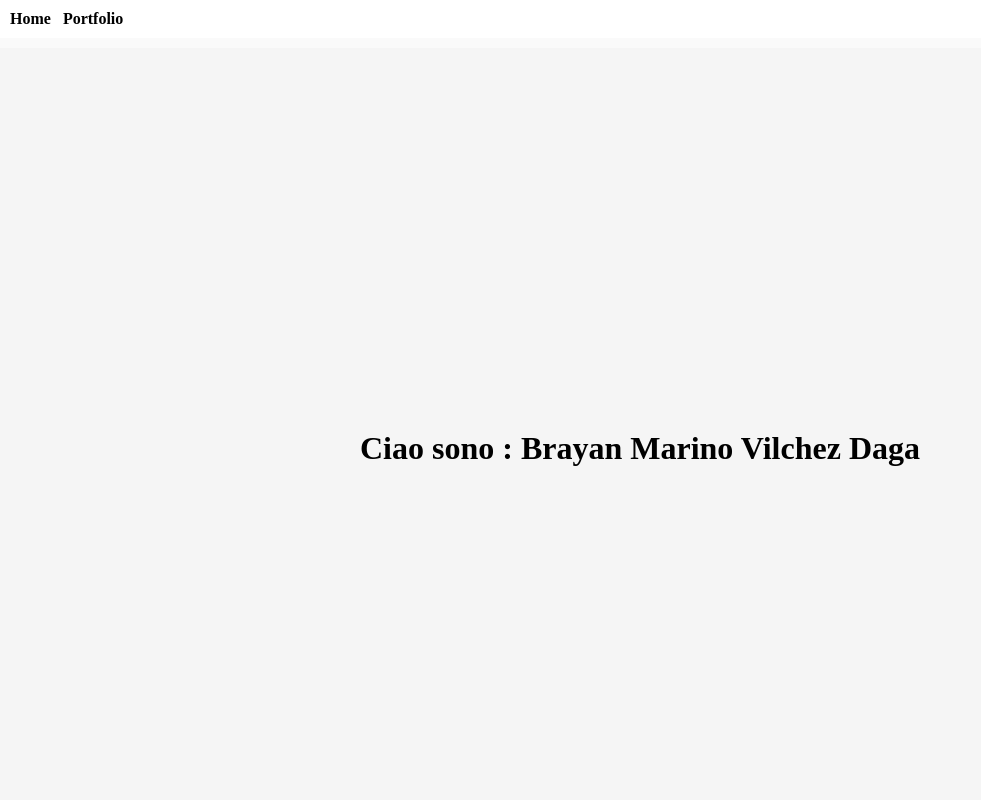
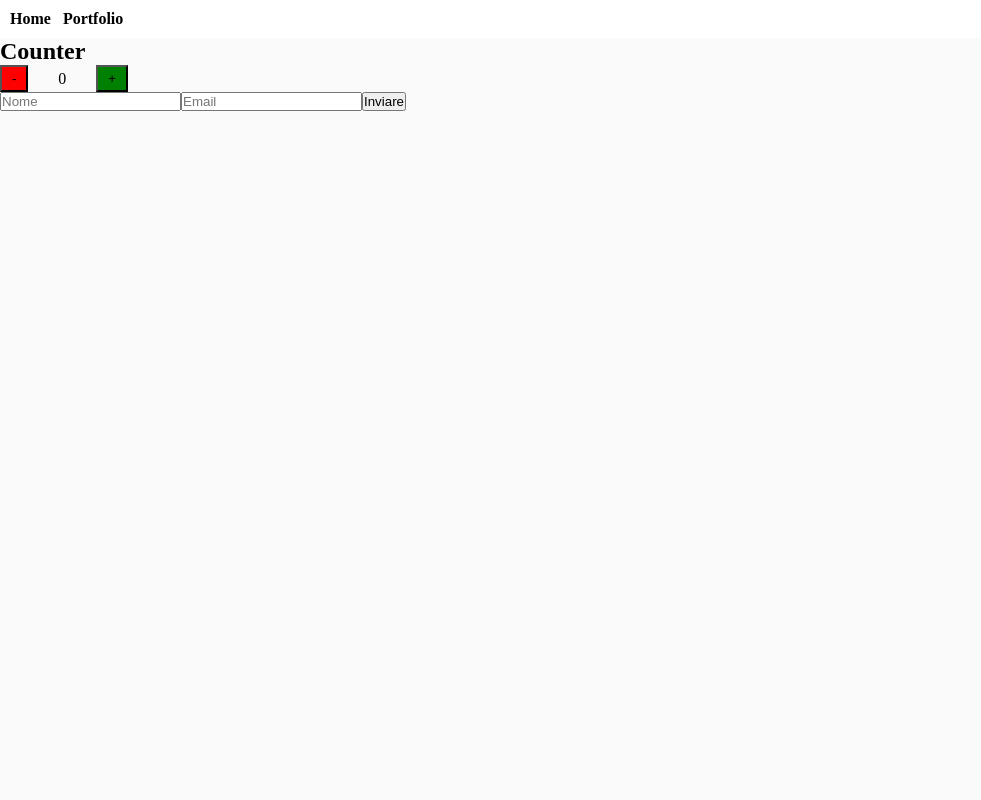
Before and after one commit to Hackademy-Part-time-80/react01_brayanmarino_vilchezdaga, a React (Vite) app: page / in a window 1280 px wide. Shown: the top 800 px of the page, without its empty margins (0-981 px from the left). Built offline with nearby package versions, Linux system fonts and the light colour scheme.

Commit message:
useState

```diff
--- a/src/App.css
+++ b/src/App.css
@@ -31,3 +31,13 @@ p,
   border-bottom: 2px solid black;
 
 }
+
+.btn-add {
+  background-color: green;
+  padding: 4px 10px;
+}
+
+.btn-sub {
+  background-color: red;
+  padding: 4px 10px;
+}
--- a/src/App.jsx
+++ b/src/App.jsx
@@ -3,6 +3,8 @@ import Card from './components/Card';
 import Header from './components/Header';
 import List from './components/List';
 import Navbar from './components/Navbar';
+import Counter from './components/Counter';
+import MyForm from './components/MyForm';
 
 function App() {
   const nome = 'Brayan Marino Vilchez Daga';
@@ -10,9 +12,11 @@ function App() {
   return (
     <>
       <Navbar />
-      <Header title={nome} />
-      <Card />
-      <List languages={languages} />
+      {/* <Header title={nome} /> */}
+      {/* <Card /> */}
+      {/* <List languages={languages} /> */}
+      <Counter />
+      <MyForm />
     </>
   )
 }
--- /dev/null
+++ b/src/components/Counter.jsx
@@ -0,0 +1,18 @@
+import { useState } from "react";
+
+export default function Counter() {
+  const [counter, setCounter] = useState(0);
+  const increment = () => setCounter((prev) => prev + 1);
+  const decrement = () => setCounter((prev) => prev - 1);
+
+  return (
+    <>
+      <h2>Counter</h2>
+      <div className="d-flex w-10 gap-10px">
+        <button className="btn-sub" onClick={decrement}>-</button>
+        <p>{counter}</p>
+        <button className="btn-add" onClick={increment}>+</button>
+      </div >
+    </>
+  );
+}
--- /dev/null
+++ b/src/components/MyForm.jsx
@@ -0,0 +1,37 @@
+import { useState } from "react";
+
+export default function MyForm() {
+  const [nome, setNome] = useState('');
+  const [email, setEmail] = useState('');
+  const cambiareNome = (e) => setNome(e.target.value);
+  const cambiareEmail = (e) => setEmail(e.target.value);
+  const [contatti, setContatti] = useState([]);
+
+  const addContact = (e) => {
+    e.preventDefault();
+    const contact = { nome, email };
+    setContatti((prev) => [...prev, contact]);
+
+  }
+
+  return (
+    <>
+      <form onSubmit={addContact}>
+        <input type="text" placeholder="Nome" onKeyUp={cambiareNome} />
+        <input type="email" placeholder="Email" onKeyUp={cambiareEmail} />
+        <button type="submit">Inviare</button>
+      </form>
+
+      {contatti.map((contatto) => {
+        return (
+          <div key={contatto}>
+            <hr />
+            <p>Nome: {contatto.nome}</p>
+            <p>Email: {contatto.email}</p>
+          </div>
+        );
+      })}
+
+    </>
+  );
+}
--- a/src/index.css
+++ b/src/index.css
@@ -55,3 +55,19 @@ body {
   justify-content: space-between;
   flex-wrap: wrap;
 }
+
+.w-10 {
+  width: 10%;
+}
+
+.d-flex {
+  display: flex;
+}
+
+.justify-content-center {
+  justify-content: center;
+}
+
+.gap-10px {
+  gap: 10px;
+}
```
